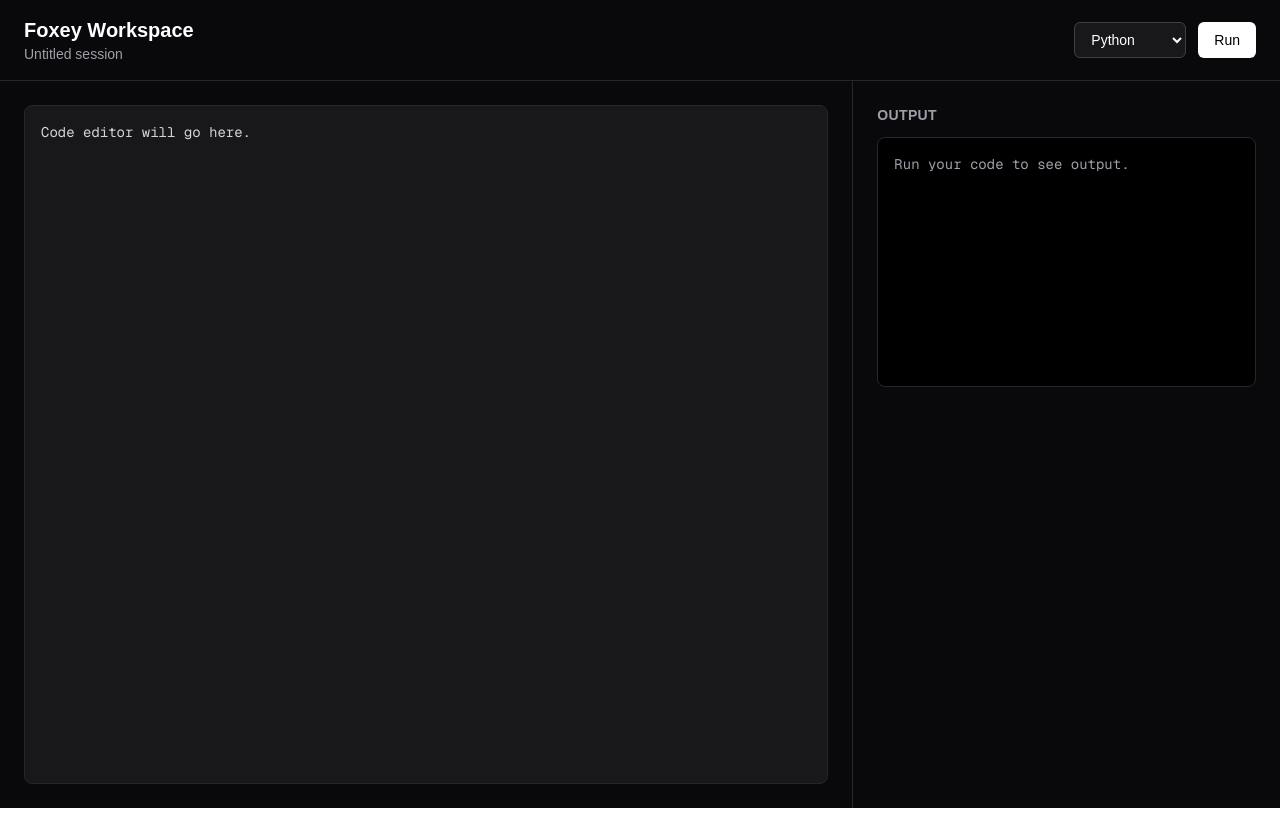
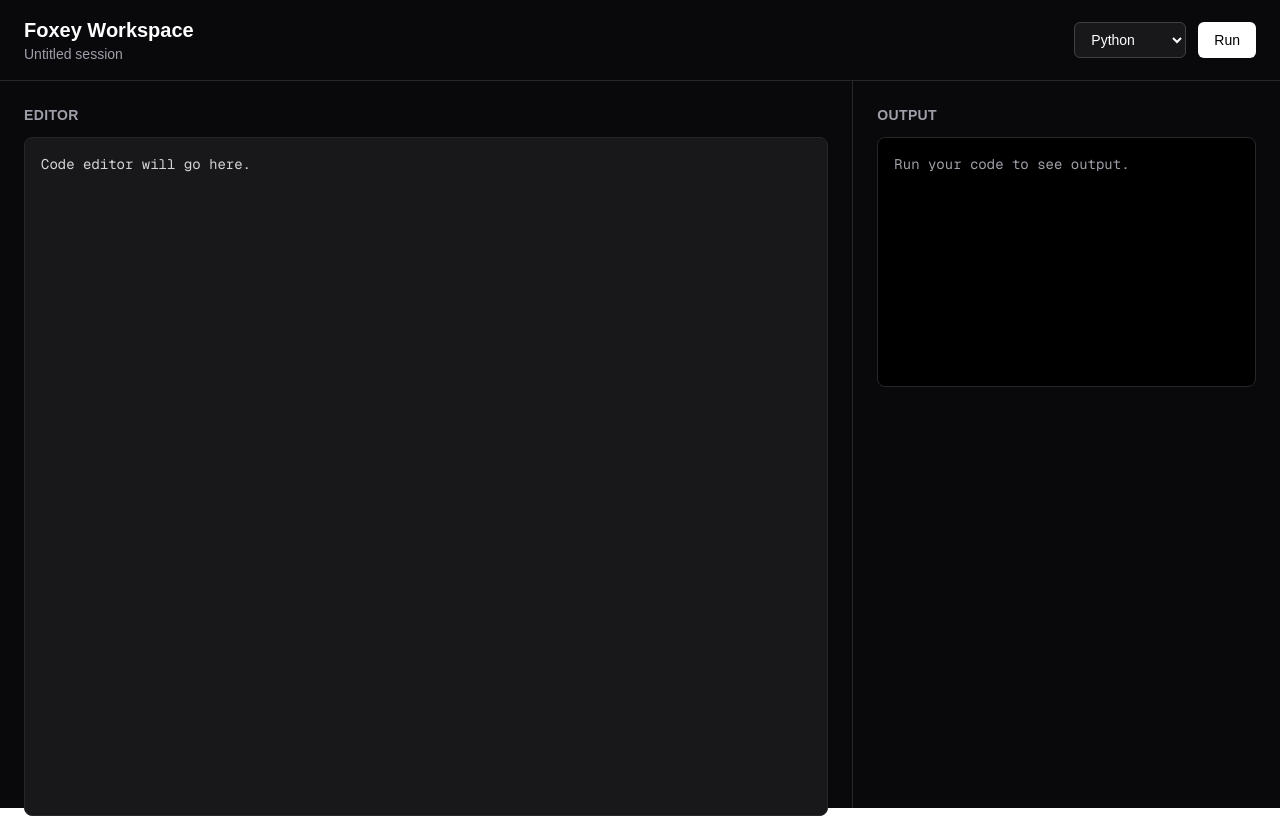
Before and after one commit to 0Rooot0/foxey, a Next.js app: page /code in a window 1280 px wide. Built offline with nearby package versions, Linux system fonts and the light colour scheme.

Commit message:
Add editor section label

```diff
--- a/src/app/code/page.tsx
+++ b/src/app/code/page.tsx
@@ -21,6 +21,9 @@ export default function CodePage() {
 
       <section className="grid min-h-[calc(100vh-73px)] grid-cols-1 lg:grid-cols-[2fr_1fr]">
         <div className="border-b border-zinc-800 p-6 lg:border-b-0 lg:border-r">
+          <h2 className="mb-3 text-sm font-semibold uppercase tracking-wide text-zinc-400">
+            Editor
+          </h2>
           <div className="h-full min-h-[500px] rounded-lg border border-zinc-800 bg-zinc-900 p-4 font-mono text-sm text-zinc-300">
             Code editor will go here.
           </div>
```
